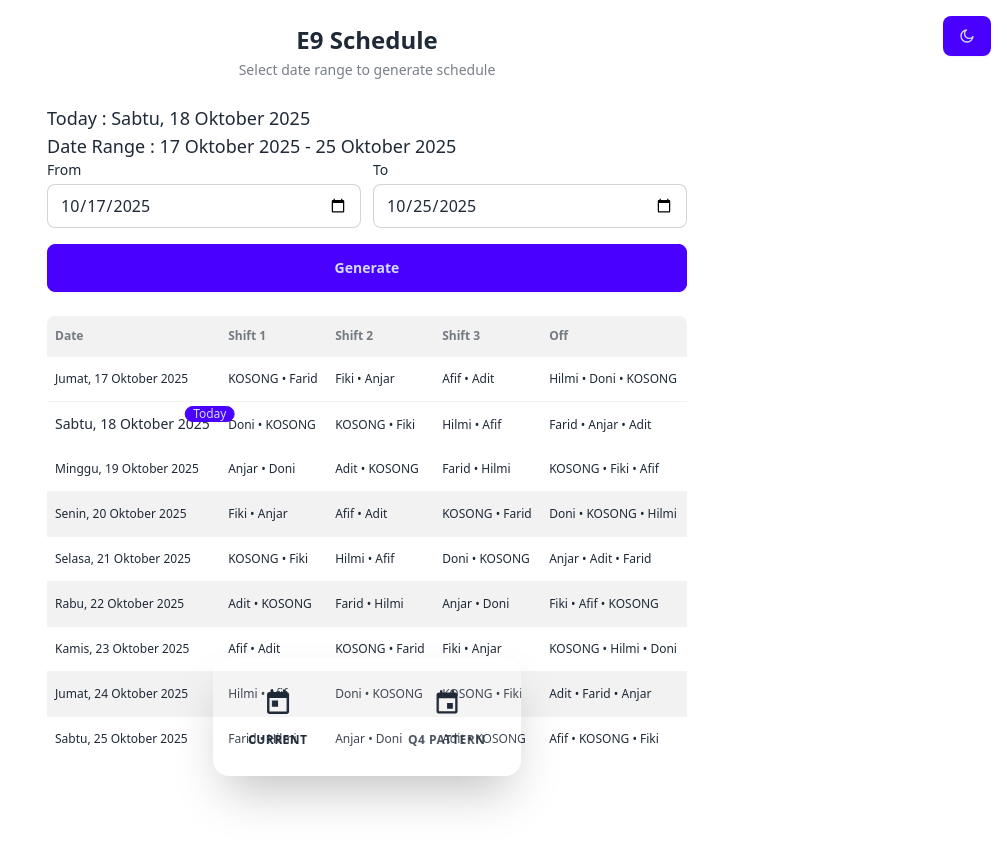
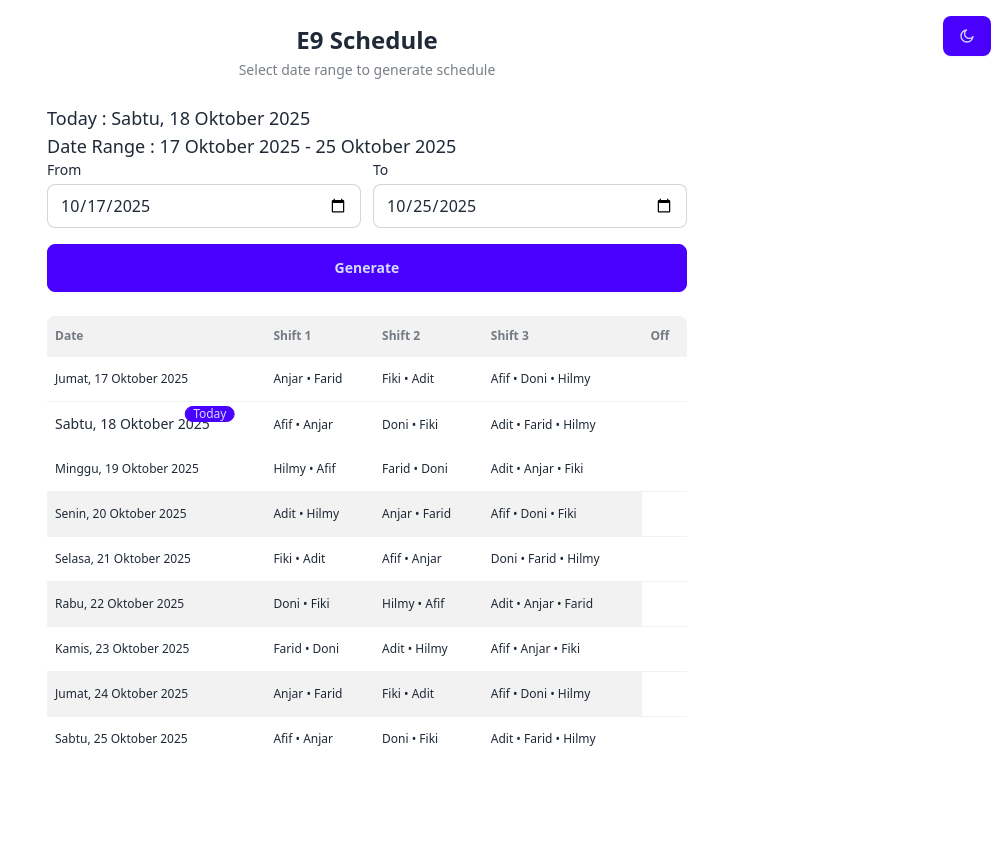
Before and after one commit to E9CryptTeam/e9cryptteam.github.io, a plain HTML site: page index.html in a window 1280 px wide. Shown: the whole page, without its empty margins (273-1280 px from the left). Drawn offline with nearby package versions, Linux system fonts and the light colour scheme.

Commit message:
improve basedate

```diff
--- a/index.html
+++ b/index.html
@@ -149,7 +149,7 @@
         </div>
 
         <!-- Enhanced Dock Navigation -->
-        <div class="enhanced-dock fixed bottom-0 left-1/2 transform -translate-x-1/2 mb-6 z-50">
+        <!-- <div class="enhanced-dock fixed bottom-0 left-1/2 transform -translate-x-1/2 mb-6 z-50">
             <div class="dock-container bg-base-200/80 backdrop-blur-md border border-base-300/50 rounded-2xl px-4 py-3 shadow-2xl">
                 <div class="flex items-center justify-center gap-6">
                     <button id="nav-current" class="dock-button dock-active" data-view="current-schedule">
@@ -175,9 +175,9 @@
                     </button>
                 </div>
             </div>
-        </div>
+        </div> -->
 
-        <script src="spa-app.js"></script>
+        <script src="script-q4.js"></script>
         <script>
             if ("serviceWorker" in navigator) {
                 navigator.serviceWorker.register("service-worker.js");
--- a/script-q4.js
+++ b/script-q4.js
@@ -116,7 +116,7 @@ class Q4ScheduleBuilder {
 
     // Set reference date for Q4 pattern - October 1, 2024 (start of Q4)
     // This is when the Q4 pattern should start from day 0 (first pattern day)
-    const baseDate = new Date(2024, 9, 1); // October 1, 2024 (month 9 = October)
+    const baseDate = new Date(2024, 9, 2); // October 1, 2024 (month 9 = October)
     let currentDate = new Date(startDate);
 
     while (currentDate <= endDate) {
```
